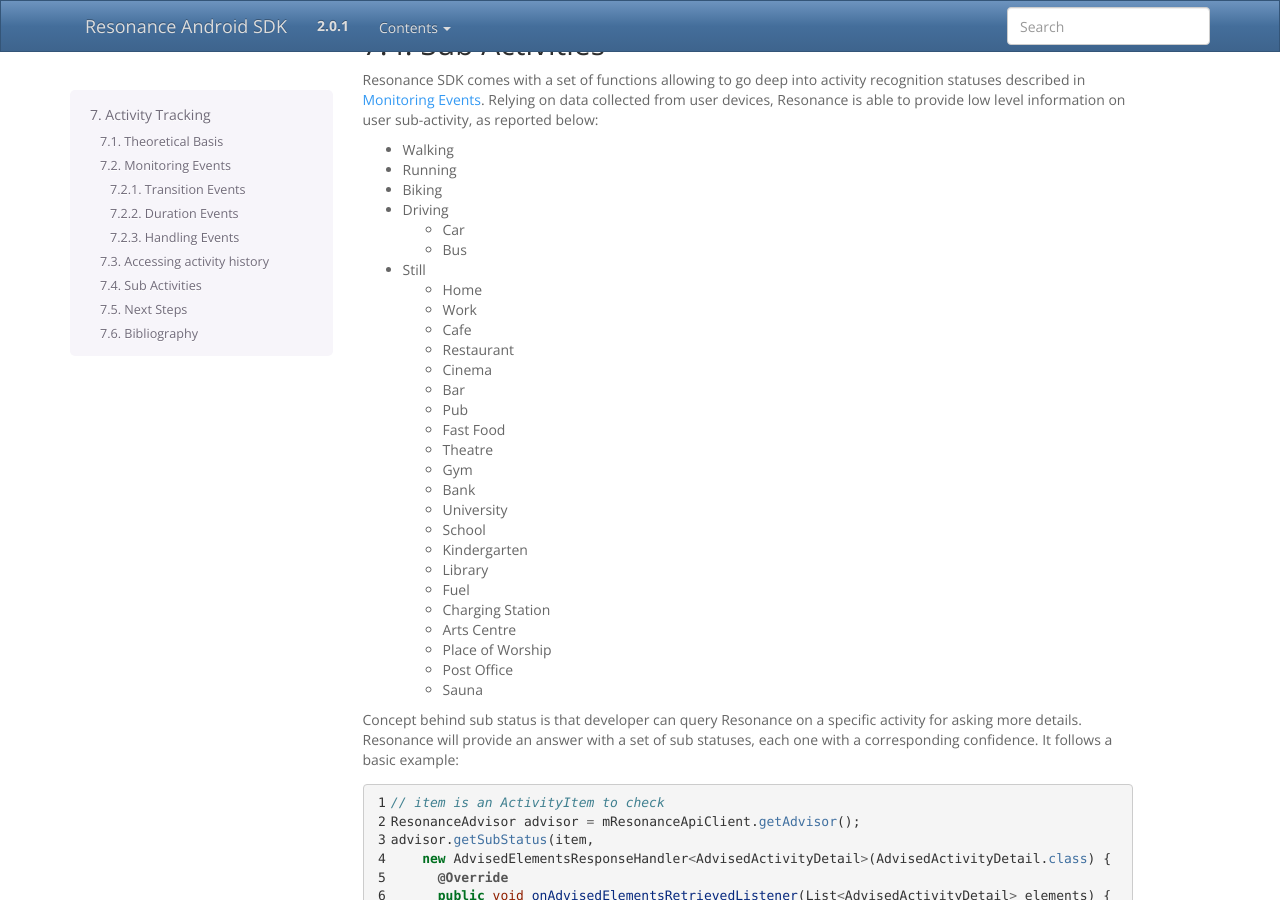
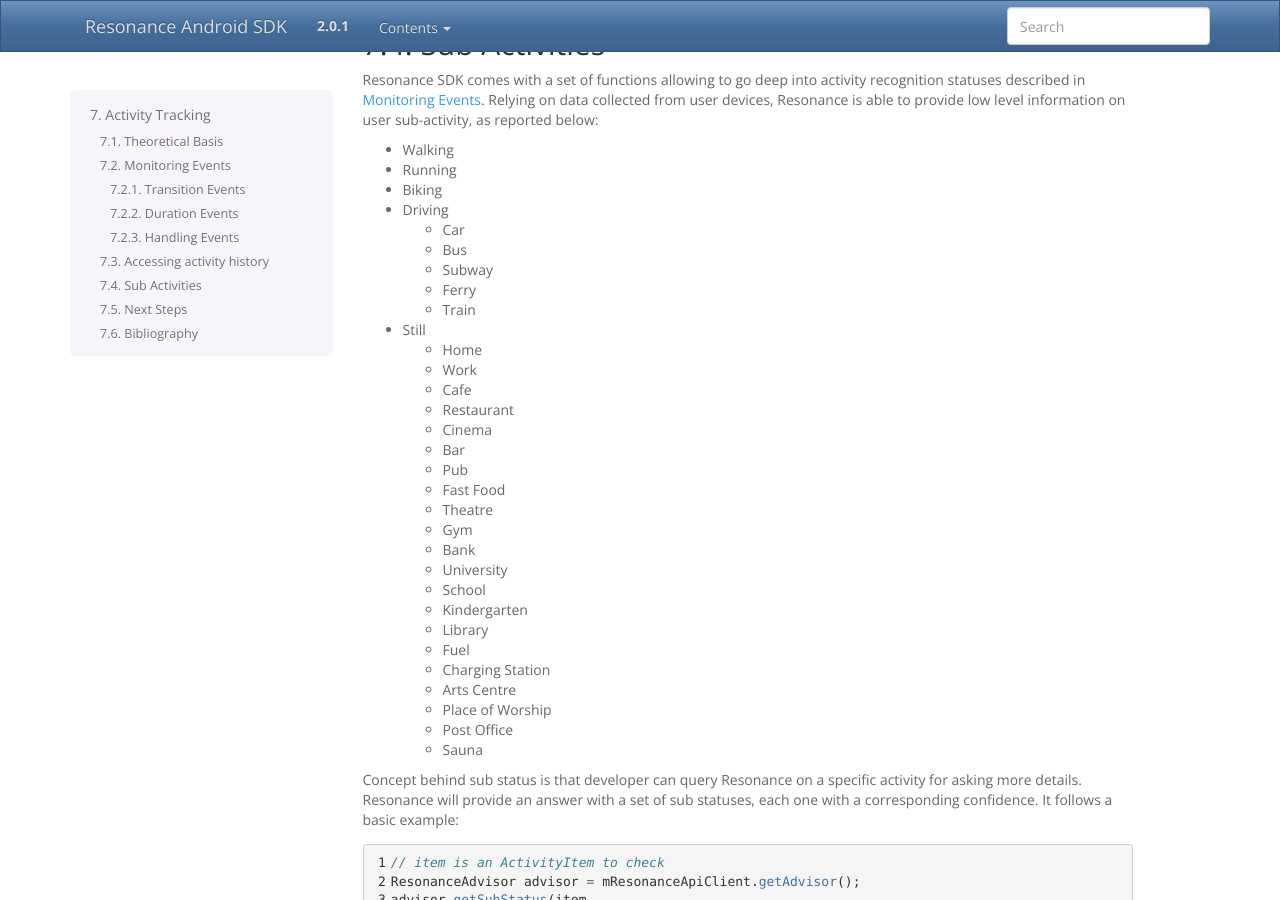
Before and after one commit to atooma/doc-resonance-sdk, a Sphinx documentation site: the page built from docs/source/activity.rst, in a window 1280 px wide and 900 px high, scrolled down 3372 px. Built offline with Sphinx 7.4.7, drawn with Linux system fonts in a browser that asks for light colours; pages that are not in the unit, such as notebooks, are missing from menus.

Commit message:
Updating sub-activities

```diff
--- a/docs/source/activity.rst
+++ b/docs/source/activity.rst
@@ -181,6 +181,12 @@
 
   * Bus
 
+  * Subway
+
+  * Ferry
+
+  * Train
+
 * Still
 
   * Home
```
